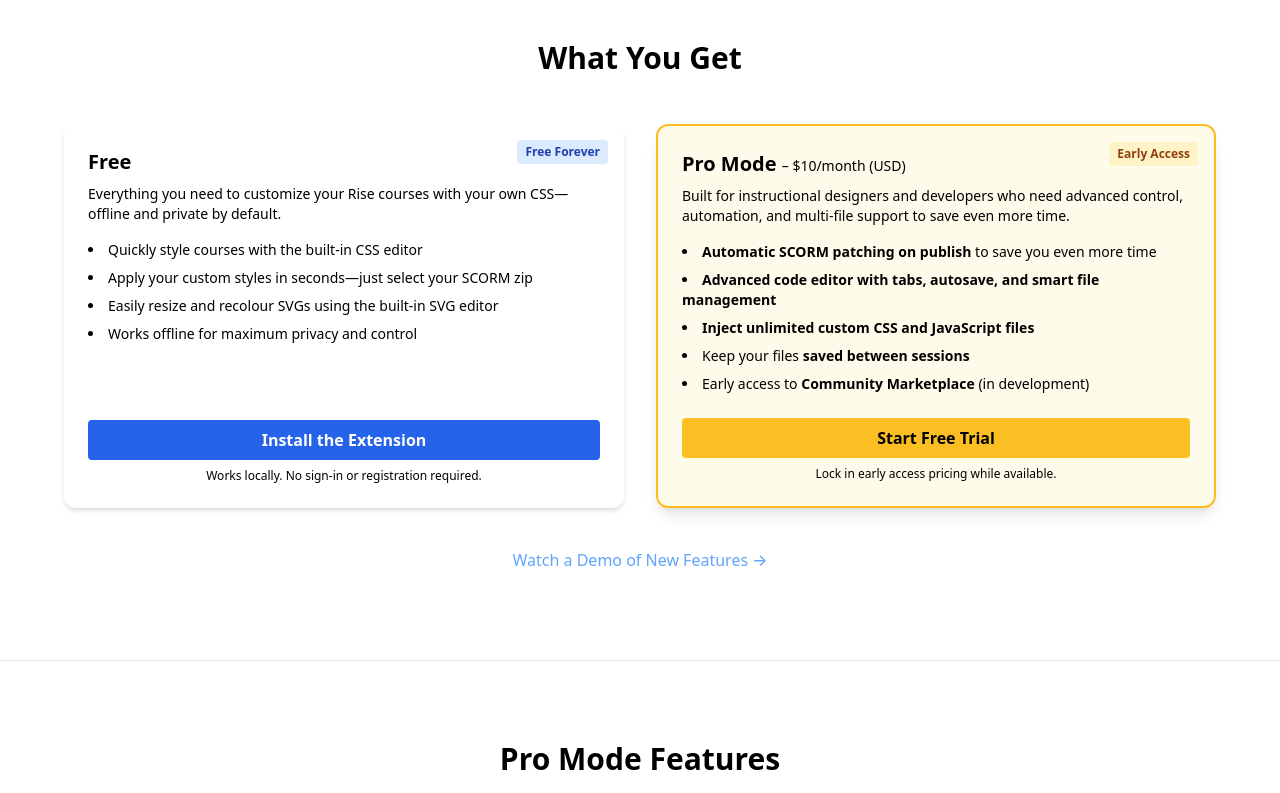
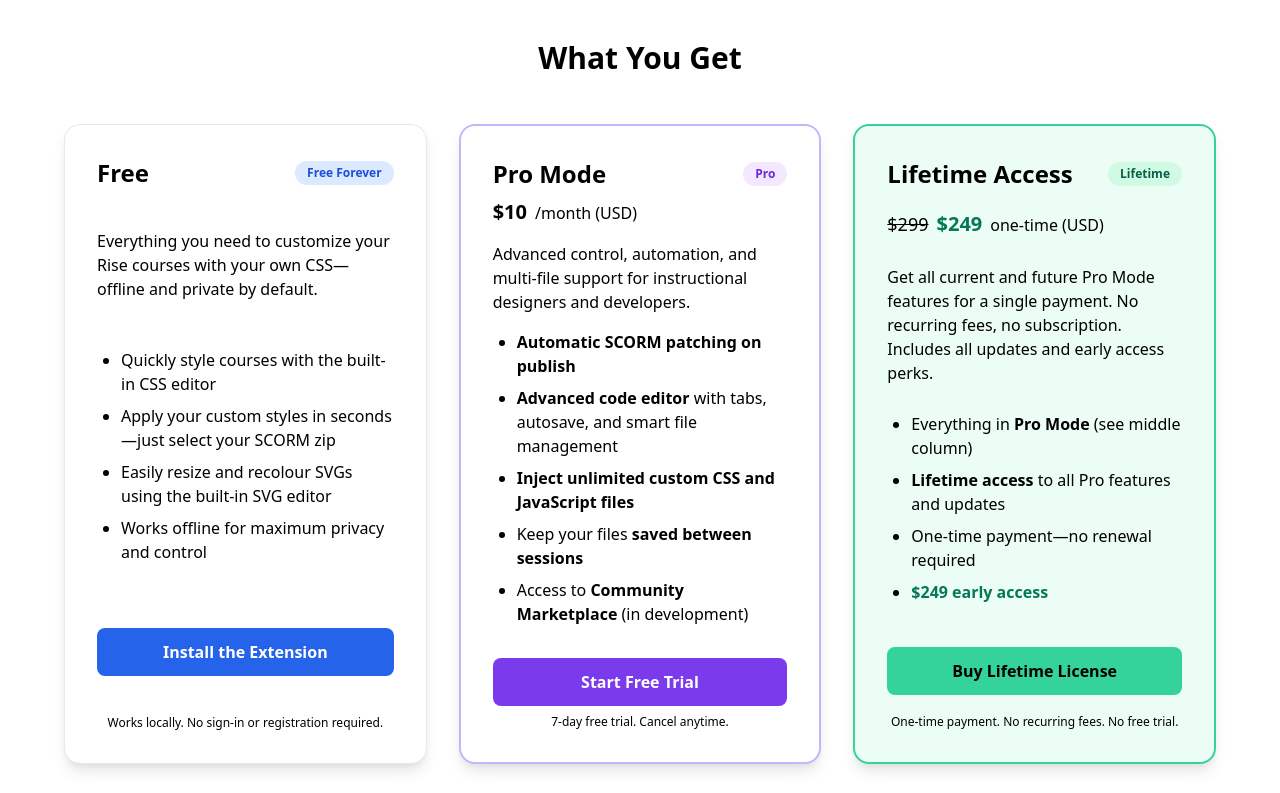
Before and after one commit to hfxnick/riseoverride, a plain HTML site: page index.html in a window 1280 px wide. Shown: the part 1860-2653 px from the top of the page. Drawn offline with nearby package versions, Linux system fonts and the light colour scheme.

Commit message:
Updated pricing options

```diff
--- a/index.html
+++ b/index.html
@@ -21,6 +21,40 @@
 
     strong {
       font-weight: 600;
+    }
+
+    ul.list-disc,
+    ul.list-inside {
+      padding-left: 1.5em !important;
+      list-style-position: outside !important;
+    }
+
+    ul li {
+      text-indent: 0 !important;
+      margin-left: 0 !important;
+      padding-left: 0 !important;
+      display: list-item !important;
+    }
+
+    /* Fix for Tailwind prose and custom bullets */
+    ul li {
+      white-space: normal !important;
+      overflow-wrap: anywhere !important;
+    }
+
+    .pro-badge {
+      margin-left: 0.25rem;
+      padding-left: 0.5rem;
+      padding-right: 0.5rem;
+      padding-top: 0.125rem;
+      padding-bottom: 0.125rem;
+      font-size: 0.75rem;
+      font-weight: 600;
+      color: #6d28d9;
+      background-color: #f3e8ff;
+      border-radius: 9999px;
+      vertical-align: middle;
+      letter-spacing: 0.05em;
     }
   </style>
   <script defer src='https://static.cloudflareinsights.com/beacon.min.js'
@@ -106,51 +140,64 @@
   <section class="py-20 px-6 bg-slate-900 border-t border-slate-800 fade-in-up">
     <div class="max-w-6xl mx-auto text-center">
       <h2 class="text-3xl font-bold mb-12">What You Get</h2>
-      <div class="grid sm:grid-cols-2 gap-8">
-        <div
-          class="bg-white text-slate-900 rounded-xl shadow-md p-6 text-left relative flex flex-col justify-between transform transition-transform hover:-translate-y-1">
-          <div class="absolute top-4 right-4 text-xs bg-blue-100 text-blue-800 font-semibold px-2 py-1 rounded">
-            Free Forever</div>
-          <div>
-            <h3 class="text-xl font-bold mb-2">Free</h3>
-            <p class="text-sm text-slate-600 mb-4">Everything you need to customize your Rise courses with
-              your own CSS—offline and private by default.</p>
-            <ul class="space-y-2 text-sm list-disc list-inside text-slate-800 mb-6">
+      <div class="grid sm:grid-cols-3 gap-8">
+        <!-- Free Card -->
+        <div class="bg-white text-slate-900 rounded-2xl shadow-lg p-8 text-left relative flex flex-col justify-between border border-slate-200 hover:shadow-xl transition-transform hover:-translate-y-1">
+          <div class="flex items-center justify-between mb-2">
+            <h3 class="text-2xl font-extrabold">Free</h3>
+            <span class="ml-2 px-3 py-1 rounded-full bg-blue-100 text-blue-700 text-xs font-bold whitespace-nowrap">Free Forever</span>
+          </div>
+          <p class="text-base text-slate-700 mb-4">Everything you need to customize your Rise courses with your own CSS—offline and private by default.</p>
+          <ul class="space-y-2 text-base list-disc pl-5 mb-8">
             <li>Quickly style courses with the built-in CSS editor</li>
             <li>Apply your custom styles in seconds—just select your SCORM zip</li>
             <li>Easily resize and recolour SVGs using the built-in SVG editor</li>
             <li>Works offline for maximum privacy and control</li>
           </ul>
+          <a href="https://chromewebstore.google.com/detail/fgadfaegmenmjolnpcmhpnajaigjmego" class="block w-full text-center bg-blue-600 hover:bg-blue-700 text-white font-bold py-3 px-4 rounded-lg transition mb-2" target="_blank" rel="noopener noreferrer">Install the Extension</a>
+          <p class="text-xs text-slate-500 text-center">Works locally. No sign-in or registration required.</p>
         </div>
-          <div class="mt-auto">
-            <a href="https://chromewebstore.google.com/detail/fgadfaegmenmjolnpcmhpnajaigjmego"
-              class="block w-full text-center bg-blue-600 hover:bg-blue-700 text-white font-semibold py-2 px-4 rounded transition" target="_blank" rel="noopener noreferrer">Install
-              the Extension</a>
-            <p class="text-xs text-slate-500 mt-2 text-center">Works locally. No sign-in or registration
-              required.</p>
+        <!-- Pro Mode Card -->
+        <div class="bg-white text-slate-900 rounded-2xl shadow-lg p-8 text-left relative flex flex-col justify-between border-2 border-purple-300 hover:shadow-xl transition-transform hover:-translate-y-1">
+          <div class="flex items-center justify-between mb-2">
+            <h3 class="text-2xl font-extrabold flex items-center">Pro Mode</h3>
+            <span class="ml-2 px-3 py-1 rounded-full text-xs font-bold whitespace-nowrap" style="color: #6d28d9; background-color: #f3e8ff;">Pro</span>
           </div>
+          <div class="flex items-baseline space-x-2 mb-4">
+            <span class="text-xl font-bold">$10</span>
+            <span class="text-base text-slate-600 font-medium">/month (USD)</span>
           </div>
-
-        <div
-          class="bg-yellow-50 text-slate-900 rounded-xl shadow-lg p-6 border-2 border-yellow-400 text-left relative flex flex-col justify-between transform transition-transform hover:-translate-y-1">
-          <div class="absolute top-4 right-4 text-xs bg-yellow-100 text-yellow-800 font-semibold px-2 py-1 rounded">
-            Early Access</div>
-          <h3 class="text-xl font-bold mb-2">Pro Mode <span class="text-sm text-slate-500 font-normal">–
-              $10/month (USD)</span></h3>
-          <p class="text-sm text-slate-600 mb-4">Built for instructional designers and developers who need
-            advanced control, automation, and multi-file support to save even more time.</p>
-          <ul class="space-y-2 text-sm list-disc list-inside text-slate-800 mb-6">
-            <li><strong>Automatic SCORM patching on publish</strong> to save you even more time</li>
-            <li><strong>Advanced code editor with tabs, autosave, and smart file management</strong></li>
+          <p class="text-base text-slate-700 mb-4">Advanced control, automation, and multi-file support for instructional designers and developers.</p>
+          <ul class="space-y-2 text-base list-disc pl-5 mb-8">
+            <li><strong>Automatic SCORM patching on publish</strong></li>
+            <li><strong>Advanced code editor</strong> with tabs, autosave, and smart file management</li>
             <li><strong>Inject unlimited custom CSS and JavaScript files</strong></li>
             <li>Keep your files <strong>saved between sessions</strong></li>
-            <li>Early access to <strong>Community Marketplace</strong> (in development)</li>
+            <li>Access to <strong>Community Marketplace</strong> (in development)</li>
           </ul>
-          <a href="https://overridelabs.lemonsqueezy.com/buy/f56f435c-1e94-4999-8f4d-cceee10eaf65?media=0"
-            target="_blank"
-            class="block w-full text-center bg-yellow-400 hover:bg-yellow-500 text-black font-semibold py-2 px-4 rounded transition">Start
-            Free Trial</a>
-          <p class="text-xs text-slate-500 mt-2 text-center">Lock in early access pricing while available.</p>
+          <a href="https://overridelabs.lemonsqueezy.com/buy/f56f435c-1e94-4999-8f4d-cceee10eaf65?media=0" target="_blank" class="block w-full text-center bg-purple-600 hover:bg-purple-700 text-white font-bold py-3 px-4 rounded-lg transition mb-2">Start Free Trial</a>
+          <p class="text-xs text-slate-500 text-center">7-day free trial. Cancel anytime.</p>
+        </div>
+        <!-- Lifetime Card -->
+        <div class="bg-green-50 text-slate-900 rounded-2xl shadow-lg p-8 text-left relative flex flex-col justify-between border-2 border-green-400 hover:shadow-xl transition-transform hover:-translate-y-1">
+          <div class="flex items-center justify-between mb-2">
+            <h3 class="text-2xl font-extrabold">Lifetime Access</h3>
+            <span class="ml-2 px-3 py-1 rounded-full bg-green-100 text-green-800 text-xs font-bold whitespace-nowrap">Lifetime</span>
+          </div>
+          <div class="flex items-baseline space-x-2 mb-4">
+            <span class="text-lg text-slate-500 line-through">$299</span>
+            <span class="text-xl font-bold text-green-700">$249</span>
+            <span class="text-base text-slate-600 font-medium">one-time (USD)</span>
+          </div>
+          <p class="text-base text-slate-700 mb-4">Get all current and future Pro Mode features for a single payment. No recurring fees, no subscription. Includes all updates and early access perks.</p>
+          <ul class="space-y-2 text-base list-disc pl-5 mb-8">
+            <li>Everything in <strong>Pro Mode</strong> (see middle column)</li>
+            <li><strong>Lifetime access</strong> to all Pro features and updates</li>
+            <li>One-time payment—no renewal required</li>
+            <li><span class="text-green-700 font-bold">$249 early access</span></li>
+          </ul>
+          <a href="https://overridelabs.lemonsqueezy.com/buy/665ba0f8-665b-477c-adbf-946d1bac1808?media=0" target="_blank" class="block w-full text-center bg-green-400 hover:bg-green-500 text-black font-bold py-3 px-4 rounded-lg transition mb-2">Buy Lifetime License</a>
+          <p class="text-xs text-slate-500 text-center">One-time payment. No recurring fees. No free trial.</p>
         </div>
       </div>
     </div>
```
Lines whose indentation alone changed are shown as unchanged.
